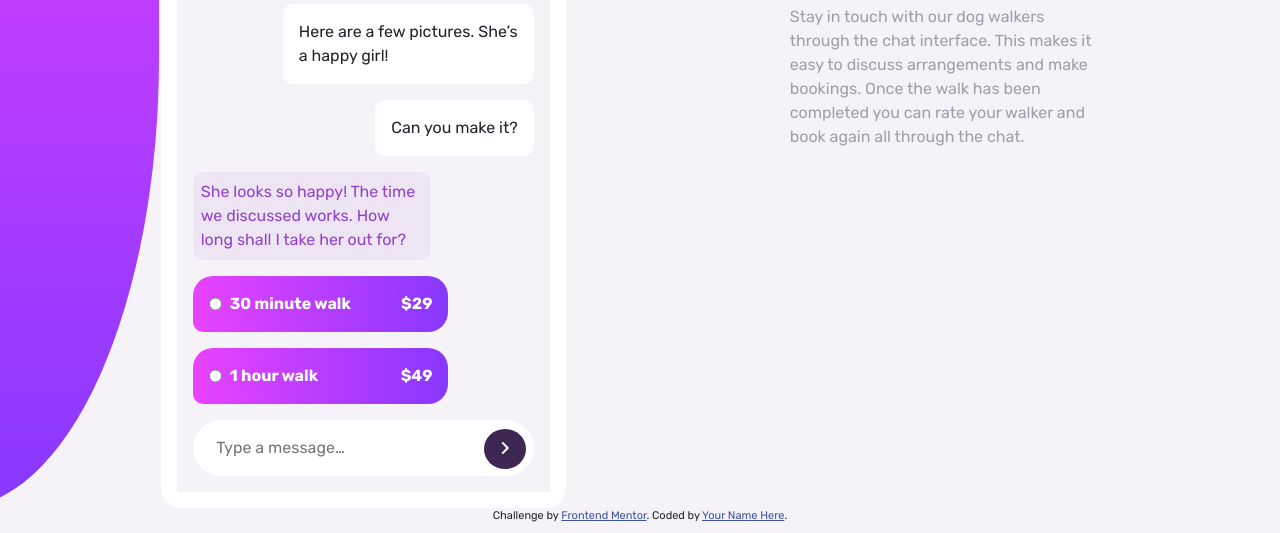
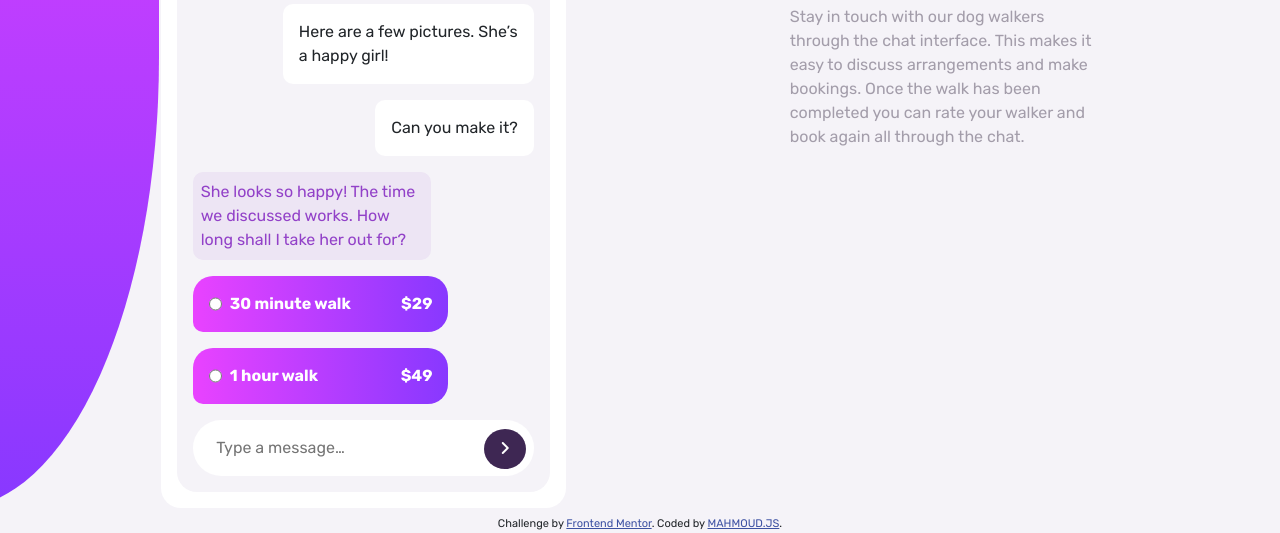
Before and after one commit to Mahmoud-Abdelkarim777/chat-app-css-illustration-master, a plain HTML site: page index.html in a window 1280 px wide. Shown: the part 394-927 px from the top of the page. Drawn offline with nearby package versions, Linux system fonts and the light colour scheme.

Commit message:
first commit

```diff
--- a/index.html
+++ b/index.html
@@ -118,9 +118,9 @@
 
 
 
-  <div class="attribution">
+  <div class="attribution mt-2">
     Challenge by <a href="https://www.frontendmentor.io?ref=challenge" target="_blank">Frontend Mentor</a>.
-    Coded by <a href="#">Your Name Here</a>.
+    Coded by <a href="https://www.linkedin.com/in/mahmoud-abdelkarim-%F0%9F%87%B5%F0%9F%87%B8-487452229/">MAHMOUD.JS</a>.
   </div>
   <!-- bundle bootstrap  -->
   <script src="https://cdn.jsdelivr.net/npm/bootstrap@5.0.2/dist/js/bootstrap.bundle.min.js" integrity="sha384-MrcW6ZMFYlzcLA8Nl+NtUVF0sA7MsXsP1UyJoMp4YLEuNSfAP+JcXn/tWtIaxVXM" crossorigin="anonymous"></script>
--- a/style.css
+++ b/style.css
@@ -88,6 +88,7 @@ body {
 }
 .mobile-body{
     background-color: var(--app-background);
+    border-radius: 0  0 20px 20px;
     /* background-color: aqua; */
 }
 .mobile-body .txt_1 , .txt_2{
```
